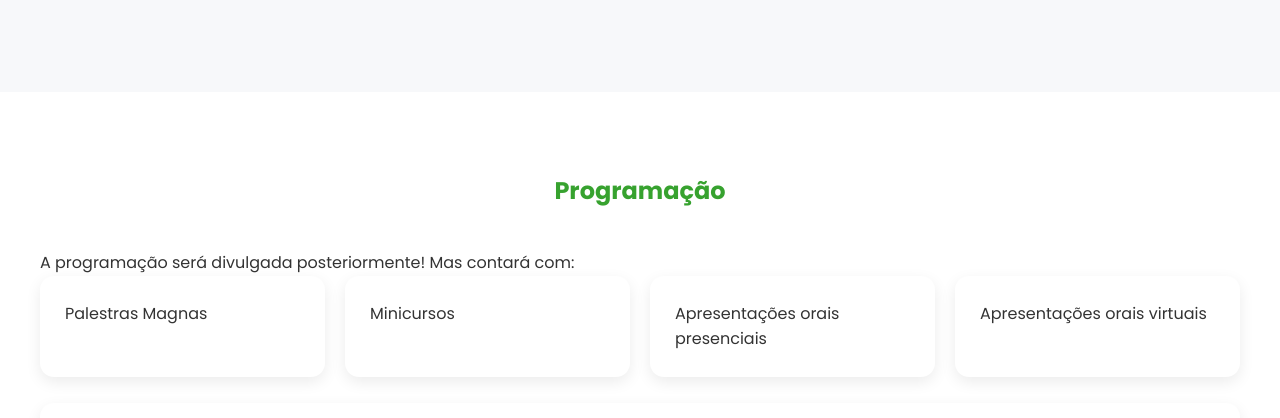
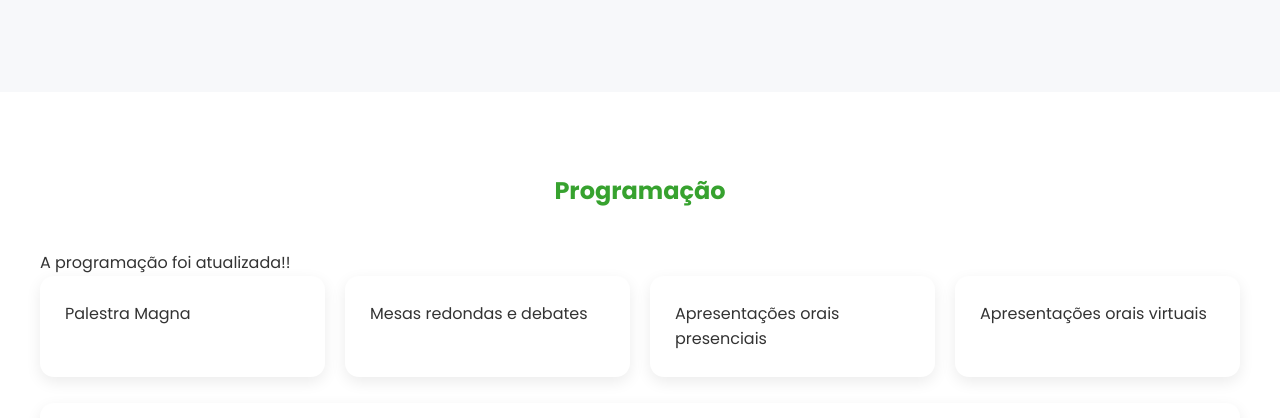
Before and after one commit to ifsp-incubadora/conict-ifsp, a plain HTML site: page index.html in a window 1280 px wide. Shown: the part 3760-4178 px from the top of the page. Drawn offline with Linux system fonts and the light colour scheme.

Commit message:
Update programming details in index.html
Updated the programming section to reflect new information.

```diff
--- a/index.html
+++ b/index.html
@@ -215,10 +215,10 @@ footer{background:var(--dark);color:#fff;text-align:center;padding:30px}
 <div class="container">
 <h2>Programação</h2>
 
-    <p>A programação será divulgada posteriormente! Mas contará com:</p>
+    <p>A programação foi atualizada!!</p>
 <div class="cards">
-<div class="card">Palestras Magnas</div>
-<div class="card">Minicursos</div>
+<div class="card">Palestra Magna</div>
+<div class="card">Mesas redondas e debates</div>
 <div class="card">Apresentações orais presenciais</div>
 <div class="card">Apresentações orais virtuais</div>
 </div>
```
